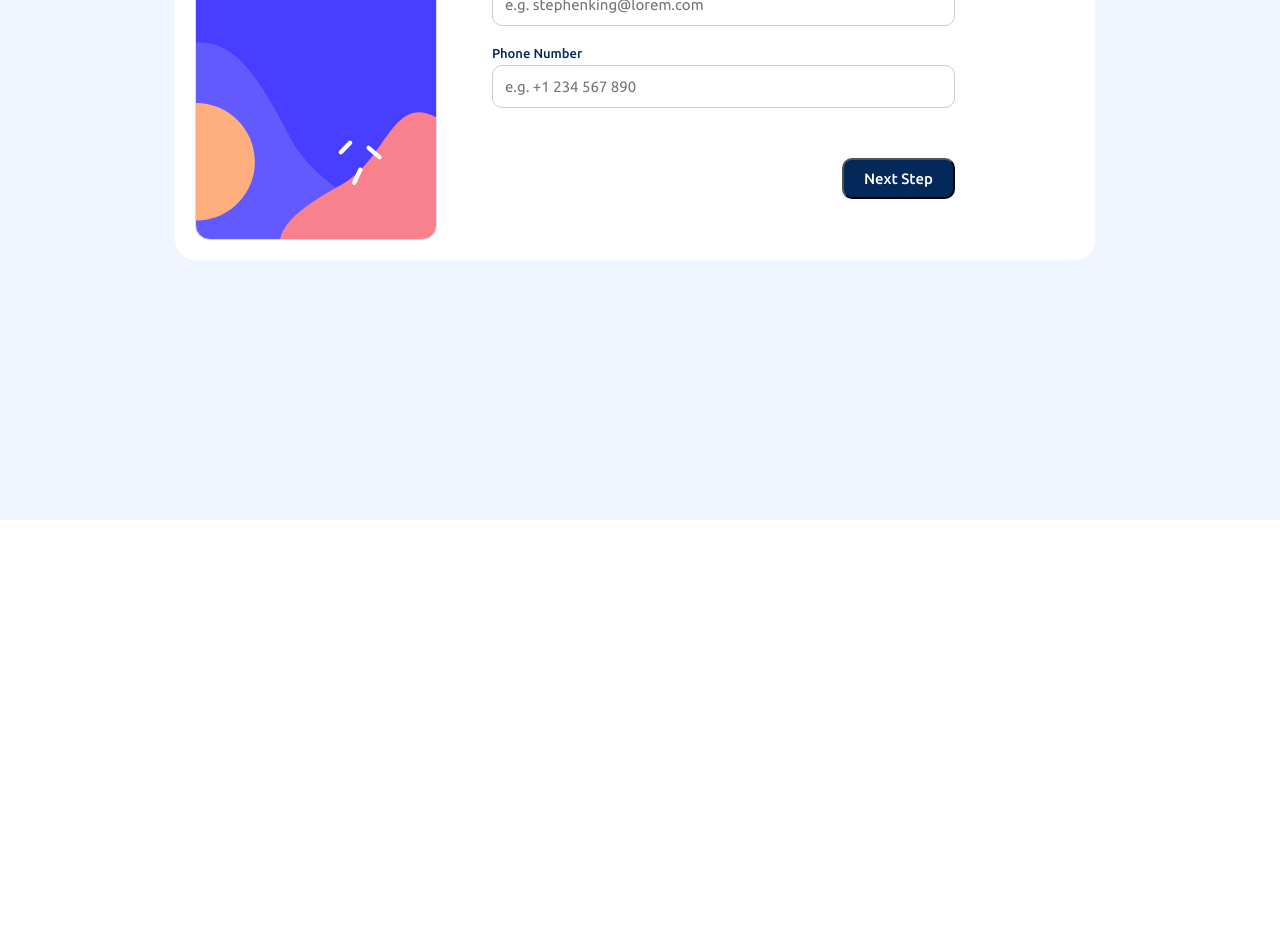
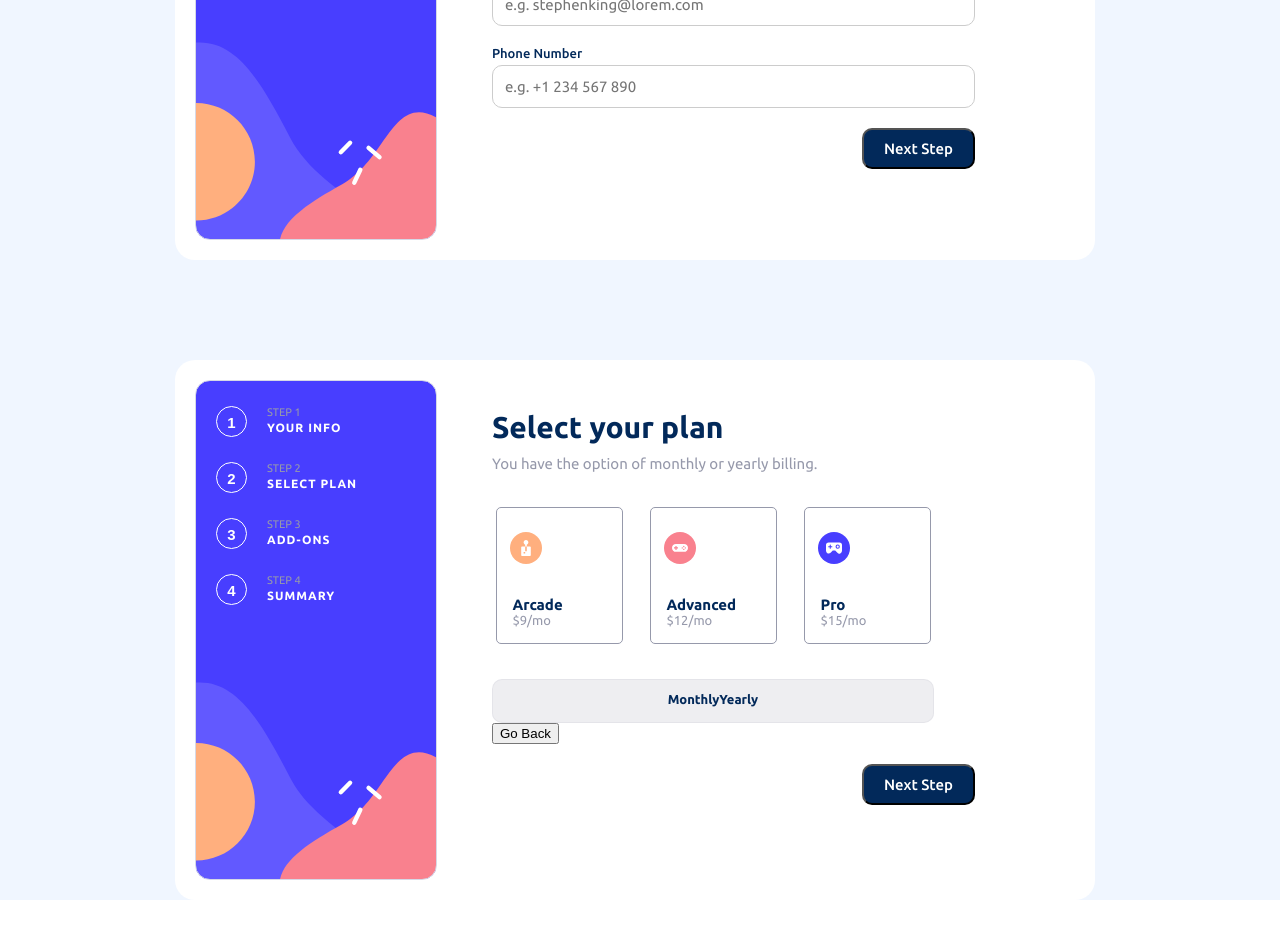
Before and after one commit to BdNiyi/msfmain, a React (Create React App) app in the folder msfmain/: page / in a window 1280 px wide. Shown: the part 300-1238 px from the top of the page. Before the commit the page ends 820 px from the top, so only its background shows below. Built offline with nearby package versions, Linux system fonts and the light colour scheme.

Commit message:
page2toaddToggle

```diff
--- a/msfmain/src/App.js
+++ b/msfmain/src/App.js
@@ -1,10 +1,13 @@
 import First from './first';
+import Second from './second';
 import './App.css';
 
 function App() {
   return (
     <div className="App">
       <First/>
+      <Second/>
+
     </div>
   );
 }
--- a/msfmain/src/ffirst.css
+++ b/msfmain/src/ffirst.css
@@ -98,7 +98,7 @@
 }
 .Personalinfo{
   display: block;
-  margin-right: 120px;
+  margin-right: 100px;
   margin-top: 30px;
 }
 .pihead{
@@ -173,8 +173,8 @@
     font-size: 15px;
     padding: 10px 20px;
     border-radius: 10px;
-    margin-top: 50px;
-    margin-left: 350px;
+    margin-top: 20px;
+    margin-left: 370px;
     cursor: pointer;
 }
 .nextstep:hover{
--- /dev/null
+++ b/msfmain/src/second.js
@@ -0,0 +1,80 @@
+import React from 'react';
+import './ffirst.css';
+import './ssecond.css';
+import Arcade from './assets/images/icon-arcade.svg';
+import Advanced from './assets/images/icon-advanced.svg';
+import Pro from './assets/images/icon-pro.svg';
+
+function Second() {
+
+  return (
+    <div className='firstpagebody'>
+        {/* Sidebar start */}
+<div className='sidebar'>
+
+<div className='sidebar1'>
+    <div className='sidenum'>1</div>
+    <div className='sidebar1text'>
+    <div className='stepnum'>Step 1</div>
+    <div className='stepdesc'>Your info</div>
+    </div>
+</div>
+<div className='sidebar2'>
+    <div className='sidenum'>2</div>
+    <div className='sidebar2text'>
+<div className='stepnum'>Step 2</div>
+<div className='stepdesc'>Select plan</div>
+</div>
+</div>
+<div className='sidebar3'>
+    <div className='sidenum'>3</div>
+    <div className='sidebar3text'>
+    <div className='stepnum'>Step 3</div>
+    <div className='stepdesc'>Add-ons</div>
+    </div>
+</div>
+<div className='sidebar4'>
+    <div className='sidenum'>4</div>
+    <div className='sidebar4text'>
+<div className='stepnum'>Step 4</div>
+<div className='stepdesc'>Summary</div>
+</div>
+ </div>
+</div>
+
+ {/* Sidebar end */}
+
+{/* Step 1 start */}
+<div className='Personalinfo'>
+<div className='pihead'>Select your plan</div>
+<p className='pip'>You have the option of monthly or yearly billing.</p>
+  <div className='plan'>
+    < div className='plan1'>
+     <img  className='planimg' src={Arcade} alt='arcade'/>
+      <div className='planname'>Arcade</div>
+      <div className='planprice'>$9/mo</div>
+    </div>
+    <div className='plan2'>
+        <img  className='planimg' src={Advanced} alt='advanced'/>
+      <div className='planname'>Advanced</div>
+      <div className='planprice'>$12/mo</div>
+    </div>
+    <div className='plan3'>
+        <img className='planimg' src={Pro} alt='pro'/>
+      <div className='planname'>Pro</div>
+      <div className='planprice'>$15/mo</div>
+    </div>
+  </div>
+    <div className='toggle'>
+        <div className='toggle1'>Monthly</div>
+       <div className='toggle3'></div>
+       <div className='toggle2'>Yearly</div>
+        </div>
+<button className='goback'>Go Back</button>
+    <button type='submit' className='nextstep'>Next Step</button>
+</div>
+</div>
+  );
+}
+
+export default Second
--- /dev/null
+++ b/msfmain/src/ssecond.css
@@ -0,0 +1,82 @@
+
+
+
+
+
+
+.plan{
+    display: flex;
+    flex-direction: row;
+    justify-content: space-around;
+    margin-left: -10px;
+    padding: 20px 30px 15px 1px;
+    font-family: "Ubuntu", sans-serif;
+    font-weight: 500;
+    font-size: 15px;
+    border-radius: 10px;
+}
+.plan1{
+border: 1px solid hsl(231, 11%, 63%);
+padding: 20px 30px 15px 15px;
+width: 80px;
+height: 100px;
+border-radius: 5px;
+}
+.plan2{
+    border: 1px solid hsl(231, 11%, 63%);
+    padding: 20px 30px 15px 15px;
+    width: 80px;
+    height: 100px;
+    border-radius: 5px;
+}
+.plan3{
+    border: 1px solid hsl(231, 11%, 63%);
+    padding: 20px 30px 15px 15px;
+    width: 80px;
+    height: 100px;
+    border-radius: 5px;
+}
+
+.planimg{
+    scale:0.8;
+    margin-left: -6px;
+}
+.planname{
+    margin-top: 25px;
+    font-family: "Ubuntu", sans-serif;
+    font-weight: 700;
+    font-size: 15px;
+    color: hsl(213, 96%, 18%);
+
+}
+.planprice{
+    font-family: "Ubuntu", sans-serif;
+    font-weight: 400;
+    color: hsl(231, 11%, 63%);
+    font-size: 13px;
+}
+.toggle{
+    display: flex;
+    flex-direction: row;
+    justify-content: center;
+    width: 50px;
+    padding-top: 12px;
+    margin-top: 20px;
+    background-color: hsla(240, 10%, 86%, 0.438);
+    border: 1px solid hsla(240, 10%, 86%, 0.438);
+    border-radius: 10px;
+    width: 440px;
+    height: 30px;
+}
+.toggle1{
+    font-family: "Ubuntu", sans-serif;
+    font-weight: 700;
+    font-size: 13px;
+    color: hsl(213, 96%, 18%);
+}
+.toggle2{
+    font-family: "Ubuntu", sans-serif;
+    font-weight: 700;
+    font-size: 13px;
+    color: hsl(213, 96%, 18%);
+}
```
